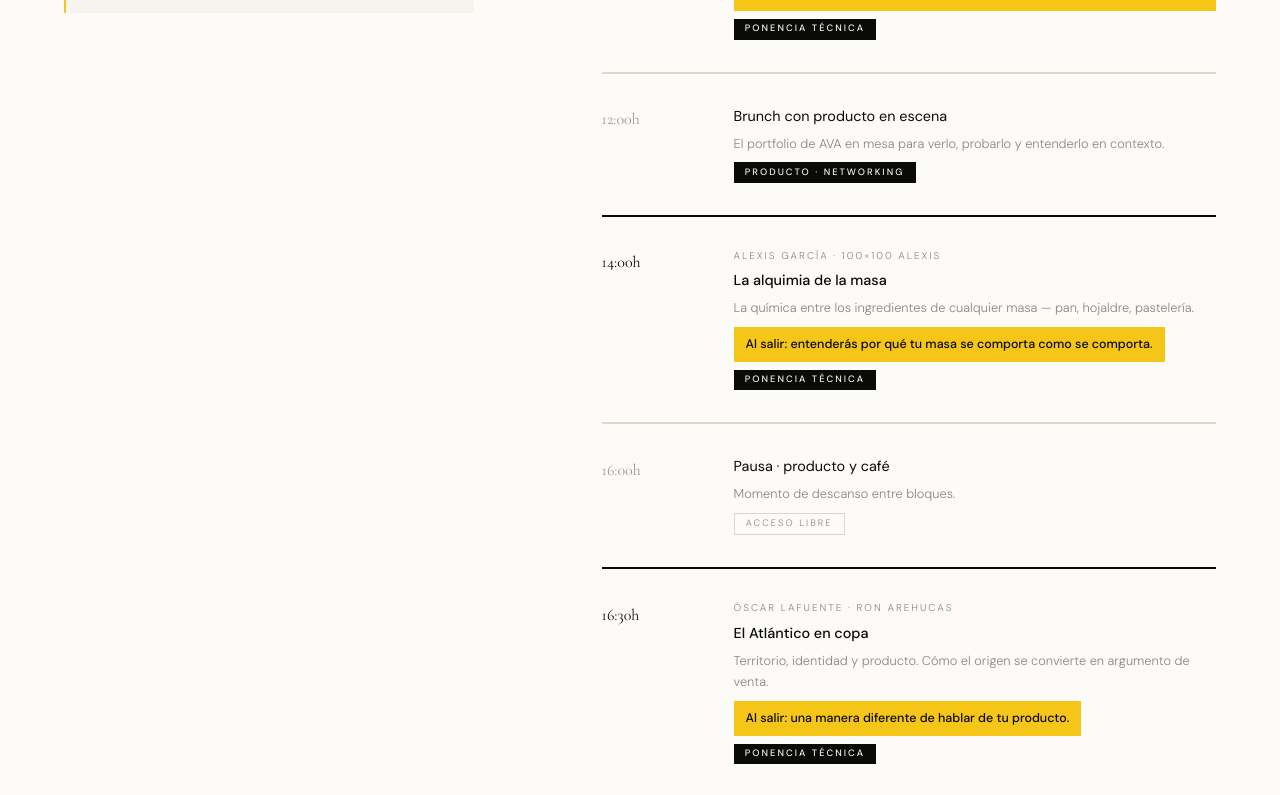
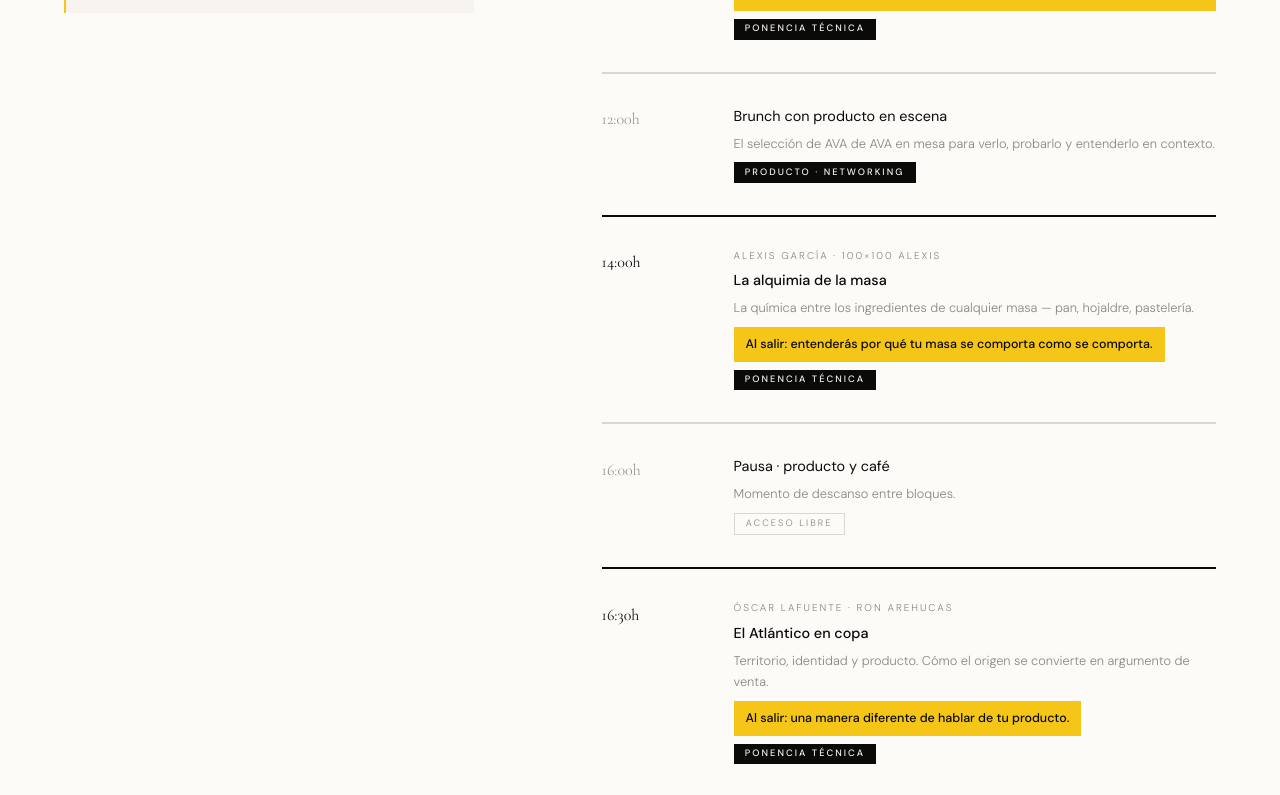
Before and after one commit to Manvott/yellow-craft-academy, a Next.js app: page /en/evento in a window 1280 px wide. Shown: the part 3085-3880 px from the top of the page. Built offline with nearby package versions, Linux system fonts and the light colour scheme.

Commit message:
fix: reemplaza 'portfolio' por 'selección de AVA' en todos los archivos

```diff
--- a/components/CatalogoClient.tsx
+++ b/components/CatalogoClient.tsx
@@ -50,7 +50,7 @@ export default function CatalogoClient({ productos, proveedores }: Props) {
           {proveedores.length} proveedores · {productos.length} productos
         </p>
         <h2 style={{ fontFamily: 'Cormorant Garamond, serif', fontSize: 'clamp(2rem,3vw,2.8rem)', fontWeight: 300, color: 'var(--negro)', lineHeight: 1.05, marginBottom: '2rem' }}>
-          Descubre el<br /><em style={{ fontStyle: 'italic', color: 'var(--gris)' }}>portfolio</em>
+          Descubre el<br /><em style={{ fontStyle: 'italic', color: 'var(--gris)' }}>selección de AVA</em>
         </h2>
         {/* Filtros */}
         <div style={{ display: 'flex', gap: '0.75rem', flexWrap: 'wrap' }}>
--- a/components/landing/LandingClient.tsx
+++ b/components/landing/LandingClient.tsx
@@ -8,7 +8,7 @@ interface Props { locale: string }
 
 const BLOQUES = [
   { value: '10:00 – 12:00h · Silma Ayres · SOSA', hora: '10:00 – 12:00h', nombre: 'Ponencia · Silma Ayres · SOSA', sub: 'Ingredientes técnicos en la cocina contemporánea' },
-  { value: '12:00 – 13:30h · Brunch con producto', hora: '12:00 – 13:30h', nombre: 'Brunch con producto en escena', sub: 'Networking · portfolio AVA en mesa' },
+  { value: '12:00 – 13:30h · Brunch con producto', hora: '12:00 – 13:30h', nombre: 'Brunch con producto en escena', sub: 'Networking · selección de AVA AVA en mesa' },
   { value: '14:00 – 16:00h · Alexis García · 100×100', hora: '14:00 – 16:00h', nombre: 'Ponencia · Alexis García · 100×100 Alexis', sub: 'La alquimia de la masa' },
   { value: '16:30 – 17:30h · Óscar Lafuente · Ron Arehucas', hora: '16:30 – 17:30h', nombre: 'Ponencia · Óscar Lafuente · Ron Arehucas', sub: 'El Atlántico en copa · coctelería y maridaje' },
   { value: '18:00 – 21:00h · Tardeo · cóctel · atardecer', hora: '18:00 – 21:00h', nombre: 'Tardeo · cóctel · atardecer', sub: 'Cierre experiencial · gastronomía y música' },
@@ -53,7 +53,7 @@ const PONENTES = [
 const JORNADA = [
   { hora: '9:30h', titulo: 'Bienvenida y café', ponente: null, desc: 'Llegada, primer contacto con el espacio y con el producto. Momento para orientarse antes de empezar.', tipo: 'outline' },
   { hora: '10:00h', titulo: 'Ingredientes técnicos en la cocina contemporánea', ponente: 'Silma Ayres · SOSA Ingredients', desc: 'Entenderás qué hay detrás de los ingredientes que cambian el resultado de una elaboración.', resultado: 'Al salir: sabrás qué ingredientes incorporar, para qué y cómo argumentarlo ante tu cliente.', tipo: 'pill' },
-  { hora: '12:00h', titulo: 'Brunch con producto en escena', ponente: null, desc: 'El portfolio de AVA en mesa para verlo, probarlo y entenderlo en contexto.', tipo: 'pill-alt' },
+  { hora: '12:00h', titulo: 'Brunch con producto en escena', ponente: null, desc: 'El selección de AVA de AVA en mesa para verlo, probarlo y entenderlo en contexto.', tipo: 'pill-alt' },
   { hora: '14:00h', titulo: 'La alquimia de la masa', ponente: 'Alexis García · 100×100 Alexis', desc: 'La química entre los ingredientes de cualquier masa — pan, hojaldre, pastelería.', resultado: 'Al salir: entenderás por qué tu masa se comporta como se comporta.', tipo: 'pill' },
   { hora: '16:00h', titulo: 'Pausa · producto y café', ponente: null, desc: 'Momento de descanso entre bloques.', tipo: 'outline' },
   { hora: '16:30h', titulo: 'El Atlántico en copa', ponente: 'Óscar Lafuente · Ron Arehucas', desc: 'Territorio, identidad y producto. Cómo el origen se convierte en argumento de venta.', resultado: 'Al salir: una manera diferente de hablar de tu producto.', tipo: 'pill' },
--- a/landing/index.html
+++ b/landing/index.html
@@ -439,7 +439,7 @@ footer { background: var(--negro); padding: 4rem 4rem 3rem; }
         <div class="j-hora"><strong>12:00h</strong>hasta las 13:30h</div>
         <div>
           <div class="j-titulo">Brunch con producto en escena</div>
-          <div class="j-desc">El portfolio de AVA en mesa para verlo, probarlo y entenderlo en contexto.</div>
+          <div class="j-desc">El selección de AVA de AVA en mesa para verlo, probarlo y entenderlo en contexto.</div>
           <span class="j-pill">Producto · Networking</span>
         </div>
       </div>
@@ -541,7 +541,7 @@ footer { background: var(--negro); padding: 4rem 4rem 3rem; }
           <div class="bloque-check-info">
             <span class="bloque-hora">12:00 – 13:30h</span>
             <span class="bloque-nombre">Brunch con producto en escena</span>
-            <span class="bloque-sub">Networking · portfolio AVA en mesa</span>
+            <span class="bloque-sub">Networking · selección de AVA AVA en mesa</span>
           </div>
         </label>
         <label class="bloque-check">
```
